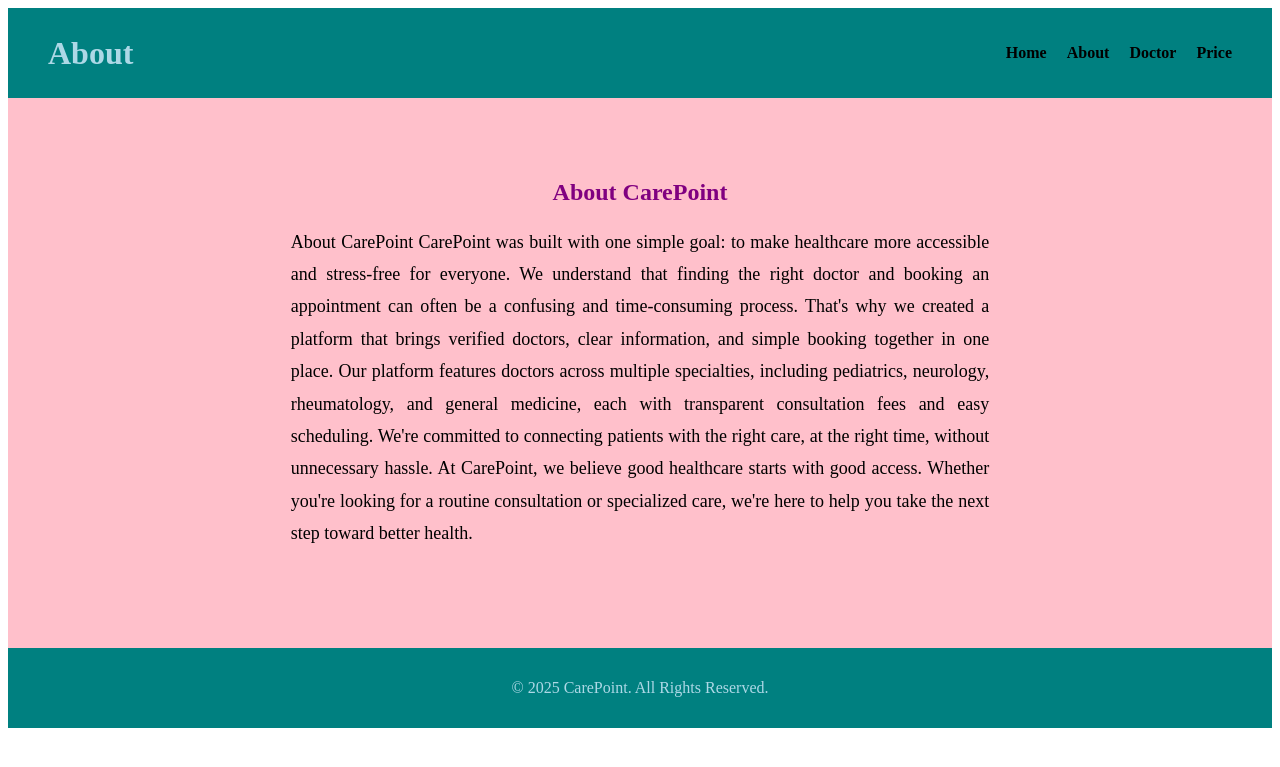
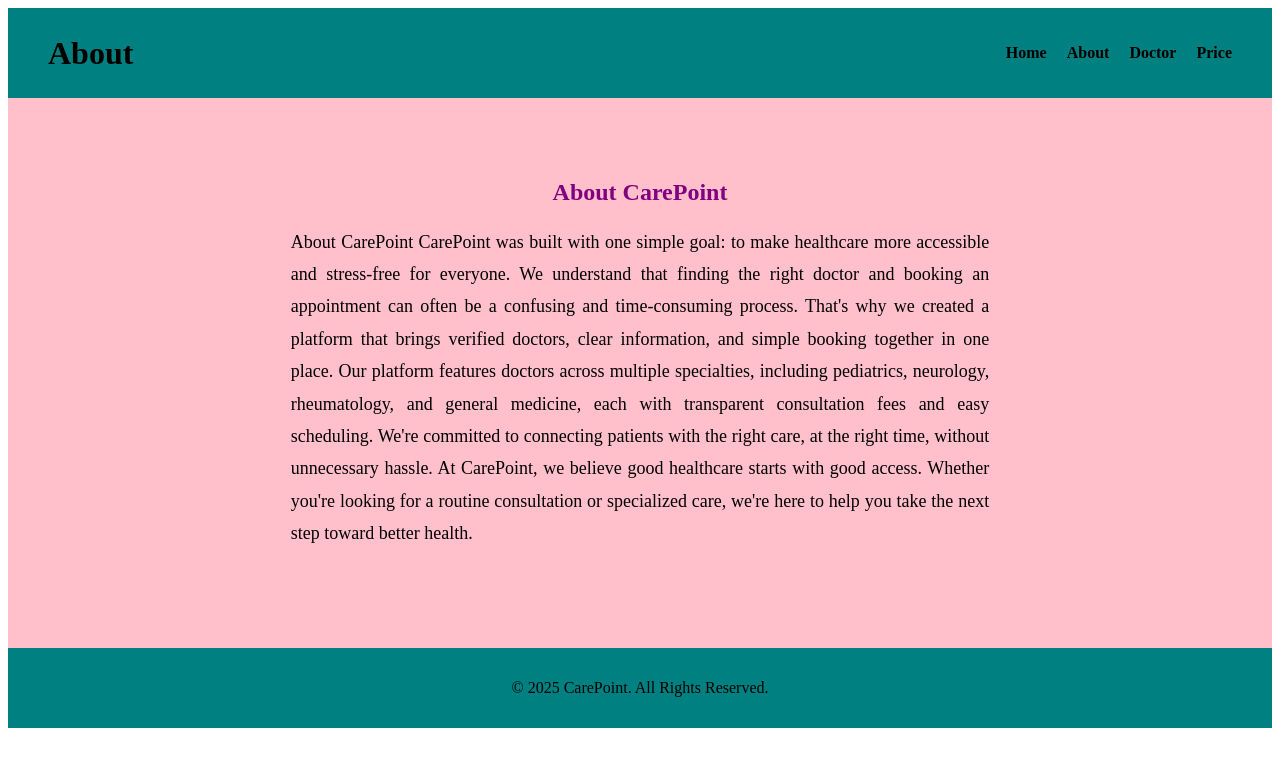
Before and after one commit to karthikha07prajjeeth-cloud/DJANGO-BASED-DOCTOR-APPOINTMENT-SYSTEM, a Django app: page /about/ in a window 1280 px wide. Shown: the top 767 px of the page. Run offline with Django 5.2, Linux system fonts and the light colour scheme.

```diff
--- a/static/css/index.css
+++ b/static/css/index.css
@@ -6,7 +6,7 @@ h1{
 
 header{
     background-color: teal;
-    color: lightblue;
+    color: black;
     display:flex;
     justify-content:space-between;
     align-items:center;
@@ -55,12 +55,12 @@ nav a{
 
 footer{
     background-color: teal;
-    color: lightblue;
+    color: black;
     text-align:center;
     padding:15px;
 }                                                                                           This is the CSS
 #about-section {
-    background-color: darkblue;
+    background-color: lightblue;
     padding: 50px;
     min-height: 450px;
     display: flex;
```
